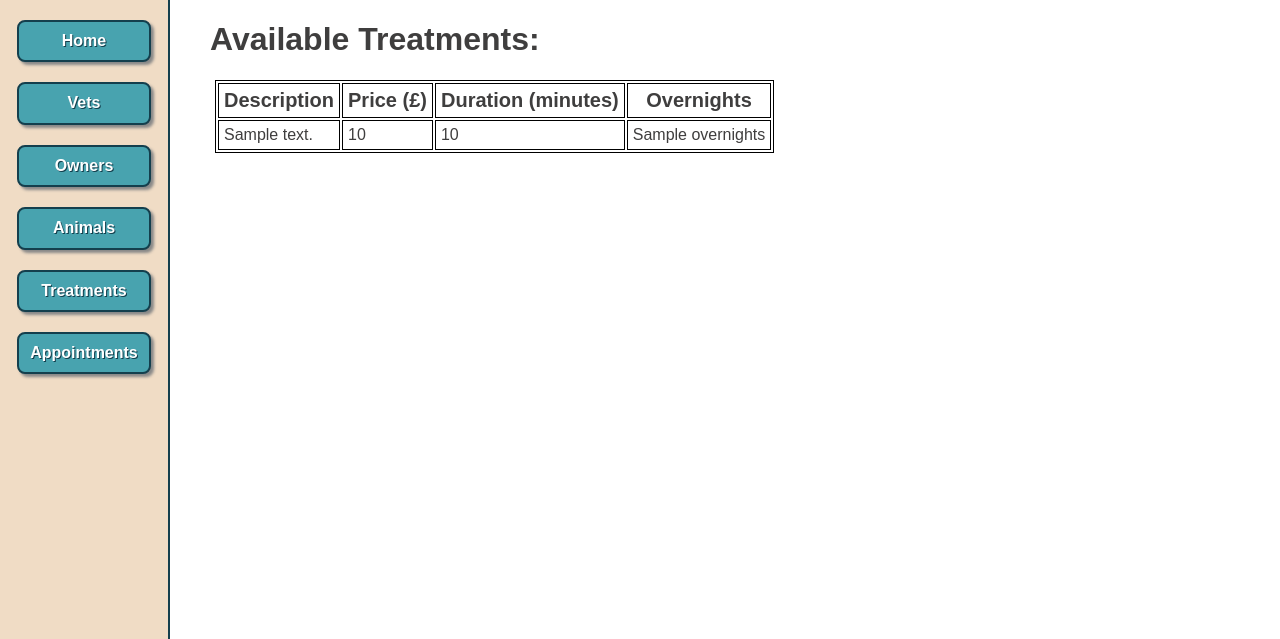
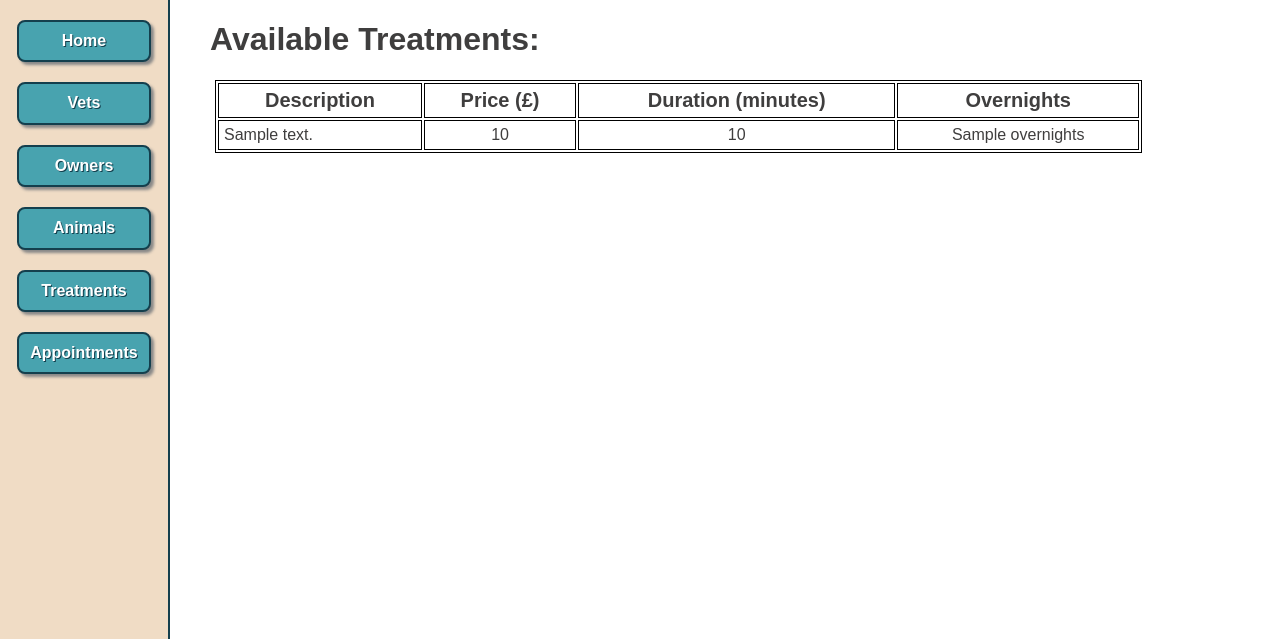
Before and after one commit to Kirsten4/vet_management_app, a Flask app: page /treatments in a window 1280 px wide. Shown: the part 120-759 px from the top of the page. Run offline with Flask 2, Linux system fonts and the light colour scheme; a database or web service that is not in the repository returns one stand-in record (values such as "Sample title"); some libraries are stand-ins or nearby versions.

Commit message:
table styling

```diff
--- a/static/buttons.css
+++ b/static/buttons.css
@@ -1,6 +1,4 @@
-a:-webkit-any-link {
-    color: white;
-    cursor: pointer;
+a {
     text-decoration: none;
 }
 
@@ -39,6 +37,7 @@ button {
     border-radius: 8px;
     border: black solid 2px;
     box-shadow: 3px 3px 3px #888888 ;
+    color: white;
 }
 
 .submit-form a:hover{
@@ -59,6 +58,10 @@ button {
     box-shadow: 3px 3px 3px #888888 ;
 }
 
+.check-in-buttons a {
+    color: white;
+}
+
 .submit-button {
     display: flex;
     justify-content: center;
--- a/static/style.css
+++ b/static/style.css
@@ -21,6 +21,7 @@ th {
     font-size: 20px;
     padding: 5px;
 }
+
 td {
     padding: 5px;
 }
@@ -30,14 +31,6 @@ td form {
     justify-content: center;
     padding: 10px;
 }
-
-/* .animal-container {
-    box-shadow: teal;
-    width: 50%;
-    justify-items: center;
-    justify-self: center;
-    justify-content: center;
-} */
 
 .animal-photo{
     border-radius: 20%;
@@ -160,3 +153,11 @@ td form {
     border: solid 3px rgb(20, 63, 77);
     border-radius: 8px;
 }
+
+.td-centre {
+    text-align: center;
+}
+
+table {
+    width: 90%;
+}
--- a/templates/animals/edit.html
+++ b/templates/animals/edit.html
@@ -1,7 +1,7 @@
 {% extends 'base.html' %}
 {% block content %}
 <header>
-    <h2>Edit Animal</h2>
+    <h2 class="centred-heading">Edit Animal</h2>
 </header>
 <form class="form-style-1" action="/animals/{{ animal.id }}" method="post">
     <div>
@@ -88,7 +88,9 @@
 
     </div>
     {% endif %}
+    <div class="submit-button">
+        <button type="submit">Edit Animal</button>
+    </div>
 
-    <button type="submit">Edit Animal</button>
 </form>
 {% endblock content %}
--- a/templates/animals/index.html
+++ b/templates/animals/index.html
@@ -27,7 +27,7 @@
 
         </table>
     {% else %}
-        <p class="warning">There are no animals checked-in yet!</p>
+        <p class="warning">There are no animals checked-in yet! <a href="/appointments">Go to appointments</a></p>
     {% endif %}
 <hr>
 
--- a/templates/animals/show.html
+++ b/templates/animals/show.html
@@ -15,11 +15,11 @@
         <div>
             <button class="submit-button-2" type="submit">Add Note</button>
         </div>
-
     </form>
 
     <hr>
 
+    {% if notes|length > 0 %}
         <table>
             <tr>
                 <th>Date</th>
@@ -36,4 +36,8 @@
             {% endfor %}
 
         </table>
+    {% else %}
+        <p class="warning">Animal does not currently have any notes!</p>
+    {% endif %}
+
 {% endblock content %}
--- a/templates/appointments/new.html
+++ b/templates/appointments/new.html
@@ -1,7 +1,7 @@
 {% extends 'base.html' %}
 {% block content %}
 <header>
-    <h2 class="centred-heading">Book Appointment</h2>
+    <h2 class="centred-heading">Book New Appointment</h2>
 </header>
 <form class="form-style-1" action="/appointments" method="post">
     <div>
--- a/templates/treatments/index.html
+++ b/templates/treatments/index.html
@@ -14,9 +14,9 @@
         {% for treatment in treatments %}
         <tr>
             <td>{{ treatment.description }}</td>
-            <td>{{ treatment.price }}</td>
-            <td>{{ treatment.duration }}</td>
-            <td>{{ treatment.overnights }}</td>
+            <td class="td-centre">{{ treatment.price }}</td>
+            <td class="td-centre">{{ treatment.duration }}</td>
+            <td class="td-centre">{{ treatment.overnights }}</td>
         </tr>
         {% endfor %}
 
```
Also changed, not shown: templates/appointments/edit.html (+7 -5 lines). Lines whose indentation alone changed are shown as unchanged.
